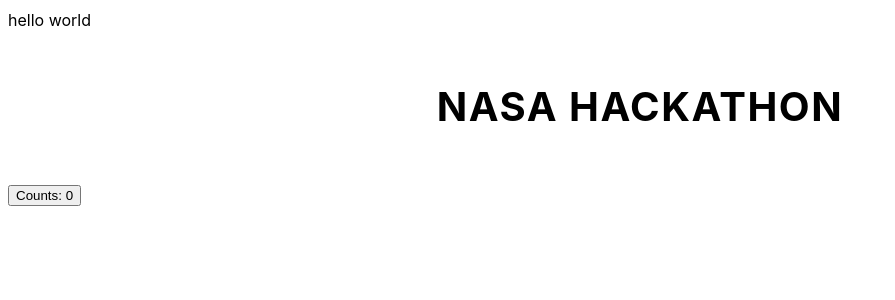
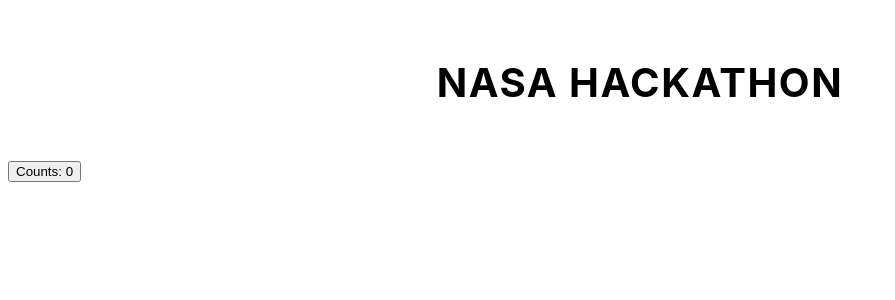
Before and after one commit to conniely04/whatsinthewater, a Svelte app: page / in a window 1280 px wide. Shown: the top 300 px of the page, without its empty margins (0-895 px from the left). Built offline with nearby package versions, Linux system fonts and the light colour scheme.

Commit message:
created header component

```diff
--- a/src/App.svelte
+++ b/src/App.svelte
@@ -1,7 +1,6 @@
 <script>
-
 import Header from "./lib/Header.svelte";
 </script>
 
-<div>hello world</div>
-<Header></Header>
+
+<Header />
```
